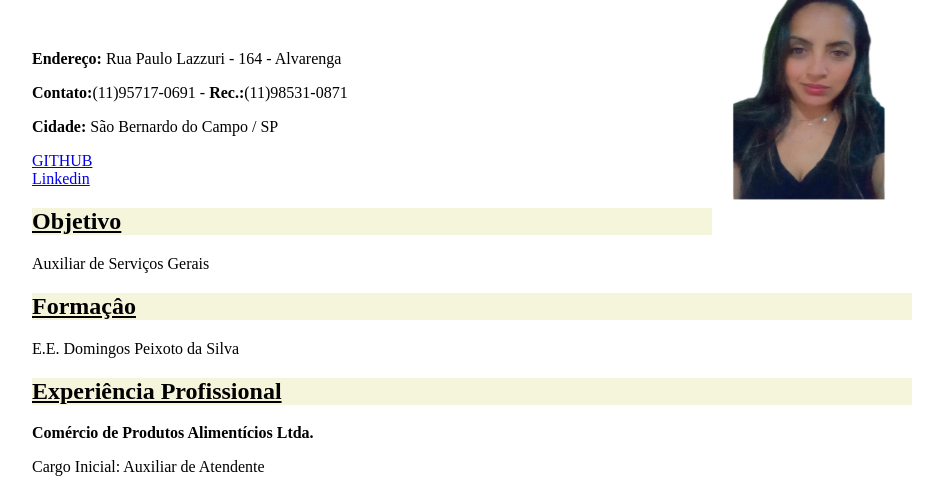
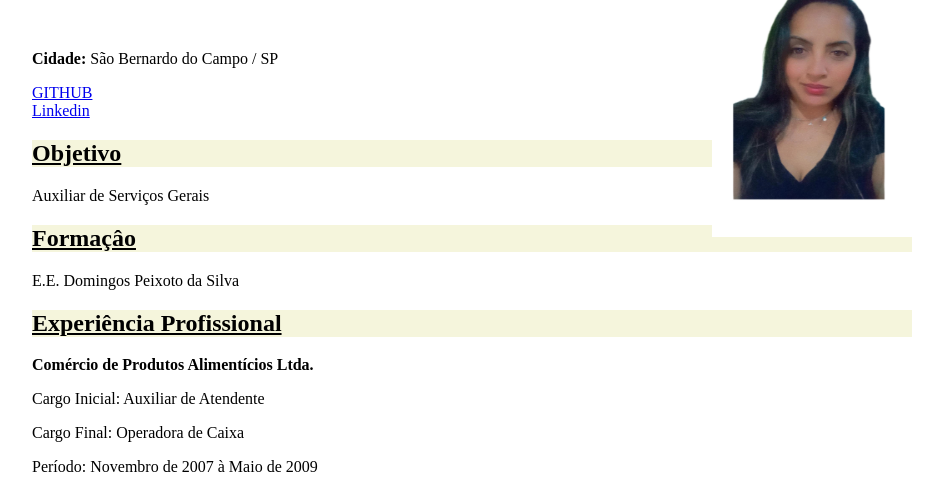
Before and after one commit to DeniseMMendonca/curriculo, a plain HTML site: page index.html in a window 1280 px wide. Shown: the part 251-740 px from the top of the page, without its empty margins (168-1111 px from the left). Drawn offline with Linux system fonts and the light colour scheme.

Commit message:
Update index.html

```diff
--- a/index.html
+++ b/index.html
@@ -13,8 +13,8 @@
     <br>
     <br>
 <div>
-    <p><strong>Endereço:</strong> Rua Paulo Lazzuri - 164 - Alvarenga</p>
-    <p><strong>Contato:</strong>(11)95717-0691 - <strong>Rec.:</strong>(11)98531-0871</p>
+
+
     <p><strong>Cidade:</strong> São Bernardo do Campo / SP</p>
 </div>
     <a href="https//www.github.com/" target="_blank">GITHUB</a>
```
